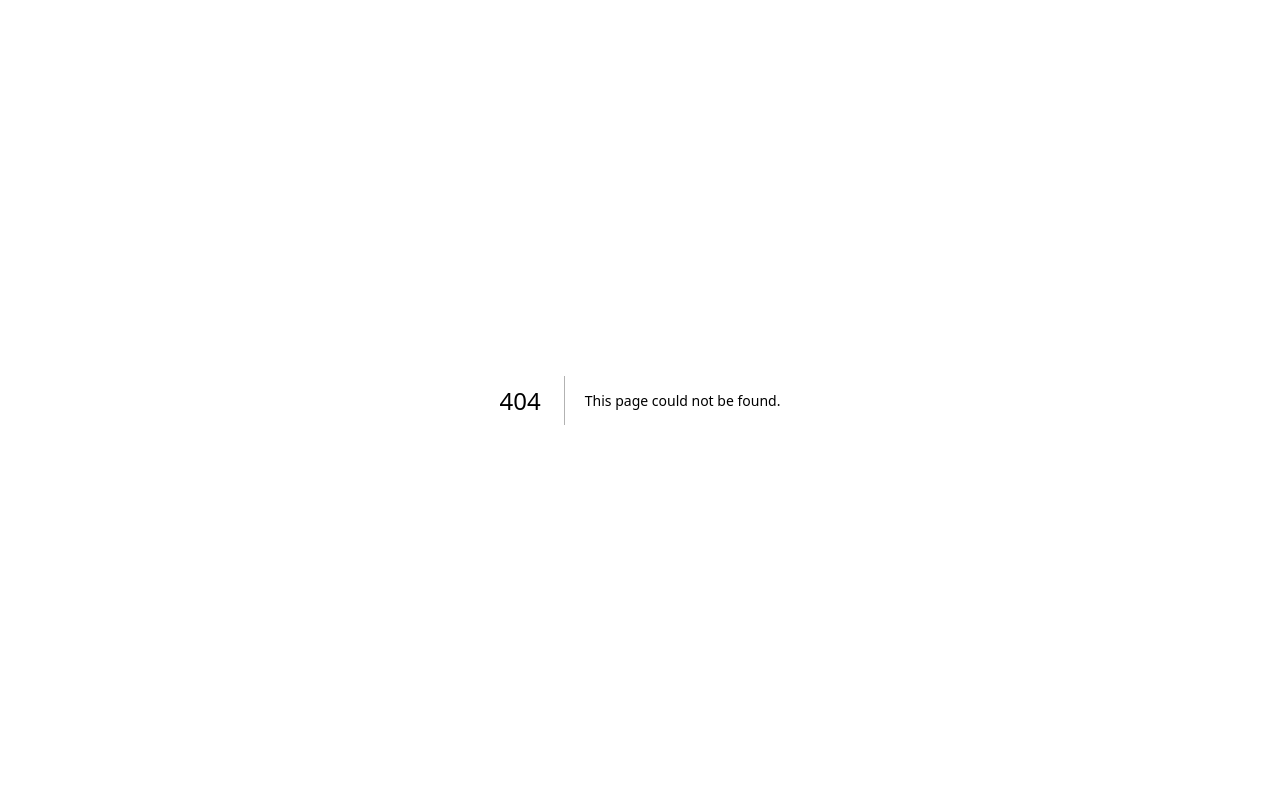
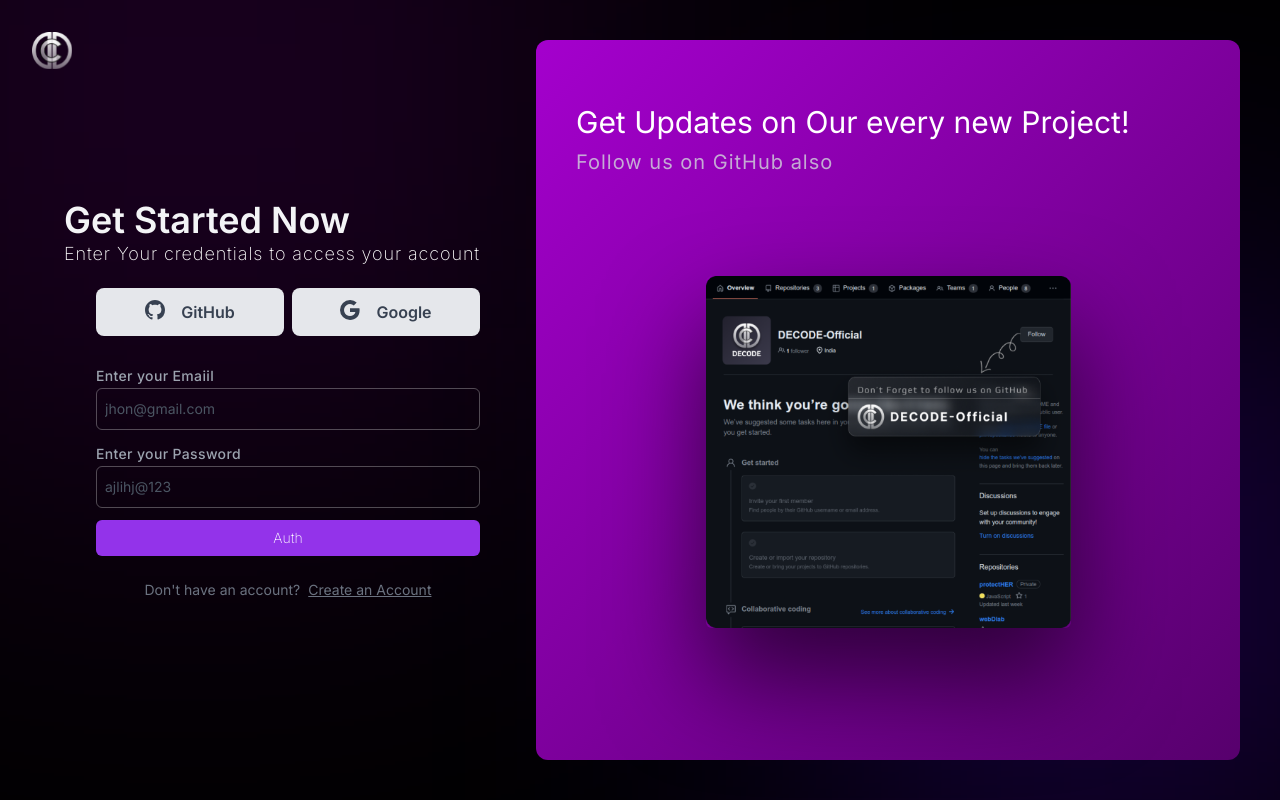
Before and after one commit to void-main1812/decode, a Next.js app: page /Auth in a window 1280 px wide. Before the commit this address had no page. Built offline with nearby package versions, Linux system fonts and the light colour scheme.

Commit message:
Completed: Auth page ui

```diff
--- a/app/(auth)/Login/page.tsx
+++ b/app/(auth)/Auth/page.tsx
@@ -4,6 +4,7 @@
 import Image from "next/image";
 import {Inter} from 'next/font/google'
 import Link from "next/link";
+import {AuthForm} from "@/app/(auth)/components/AuthForm";
 
 const inter = Inter({
     subsets: ["latin"],
@@ -11,19 +12,20 @@
 
 const Page = () => {
     return (
-        <div className={`h-[100vh] flex justify-between items-center p-10 relative ${inter.className}`}>
+        <div className={`h-[100vh] flex justify-between items-center w-full p-10 relative ${inter.className}`}>
             <div className='h-[40vw] w-[40vw] bg-[#CC00FF]/30 blur-[30vh] fixed left-[-5vw] z-0 top-[-20vh]'/>
             <div className='h-[40vw] w-[40vw] bg-[#6100FF]/30 blur-[20vh] fixed right-[-5vw] z-0 bottom-[-5vh]'/>
             <Link href={'/'}>
-                <Image src={'/images/Decode_logo.png'} alt={"Logo"} width={60} height={60}
+                <Image src={'/images/Decode_logo.png'} alt={"Logo"} width={40} height={40}
                        className='z-10 absolute top-8 left-8'/>
             </Link>
-            <div className='flex flex-col gap-4 justify-center items-center w-[40vw] z-10'>
-                <div className='flex flex-col gap-4 justify-center items-start'>
+            <div className='flex flex-col justify-center h-full items-center w-[35vw] z-10'>
+                <div className='flex flex-col justify-start w-full items-start'>
                     <h1 className='text-4xl font-semibold text-gray-100'>Get Started Now</h1>
                     <p className='text-lg text-white font-extralight tracking-wider'>Enter Your credentials to access
                         your account</p>
                 </div>
+                <AuthForm/>
             </div>
             <div
                 className='h-[90vh] w-[55vw] bg-gradient-to-br from-[#A400CD] to-[#57006D] gap-8 py-16 rounded-xl flex z-10 p-10 flex-col justify-center items-center'>
--- /dev/null
+++ b/app/(auth)/components/AuthForm.tsx
@@ -0,0 +1,176 @@
+"use client";
+
+import {useCallback, useEffect, useState} from "react";
+import {FieldValues, SubmitHandler, useForm} from "react-hook-form";
+import {Input} from "./Input";
+import Button from "@/app/components/Button";
+import AuthSocialButton from "./AuthSocialButton";
+import {BsGithub, BsGoogle} from "react-icons/bs";
+import axios from "axios";
+import {toast} from "react-hot-toast";
+import {signIn, useSession} from "next-auth/react";
+import {useRouter} from "next/navigation";
+
+type Variant = "LOGIN" | "REGISTER";
+export const AuthForm = () => {
+    // const session = useSession();
+    const router = useRouter();
+    const [variant, setVariant] = useState("LOGIN");
+    const [isLoading, setIsLoading] = useState(false);
+
+    // useEffect(() => {
+    //     if (session?.status === "authenticated") {
+    //         router.push("/users");
+    //     }
+    // }, [session?.status, router]);
+
+    const toggleVariant = useCallback(() => {
+        if (variant === "LOGIN") {
+            setVariant("REGISTER");
+        } else {
+            setVariant("LOGIN");
+        }
+    }, [variant]);
+
+    const {
+        register,
+        handleSubmit,
+        formState: {errors},
+    } = useForm<FieldValues>({
+        defaultValues: {
+            name: "",
+            email: "",
+            password: "",
+            // confirmPassword: "",         //this field is optional only for register
+        },
+    });
+
+    const onSubmit: SubmitHandler<FieldValues> = (data) => {
+        setIsLoading(true);
+
+        if (variant === "LOGIN") {
+            signIn("credentials", {
+                ...data,
+                redirect: false,
+            })
+                .then((callback) => {
+                    if (callback?.error) {
+                        toast.error("Invalid Credentials");
+                    }
+                    if (callback?.ok && !callback?.error) {
+                        toast.success("Logged In Successfully");
+                        router.push("/users");
+                    }
+                })
+                .finally(() => setIsLoading(false));
+        }
+
+        if (variant === "REGISTER") {
+            axios
+                .post("/api/register", data)
+                .then(() => {
+                    signIn("credentials", data);
+                    toast.success("Registered Successfully");
+                })
+                .catch(() => toast.error("Something went wrong"))
+                .finally(() => setIsLoading(false));
+        }
+    };
+
+    const socialAction = (action: string) => {
+        setIsLoading(true);
+        signIn(action, {redirect: false})
+            .then((callback) => {
+                if (callback?.error) {
+                    toast.error("Something went wrong");
+                }
+                if (callback?.ok && !callback?.error) {
+                    toast.success("Logged In Successfully");
+                }
+            })
+            .finally(() => setIsLoading(false));
+    };
+
+    return (
+        <>
+            <div className="sm:mx-auto w-full sm:w-[30vw] sm:max-w-md">
+                {/* Social Auth Buttons */}
+                <div className="mt-6 mb-6 flex gap-2">
+                    <AuthSocialButton
+                        title="GitHub"
+                        icon={BsGithub}
+                        onClick={() => socialAction("github")}
+                    />
+                    <AuthSocialButton
+                        title='Google'
+                        icon={BsGoogle}
+                        onClick={() => socialAction("google")}
+                    />
+                </div>
+                <form className="space-y-3" onSubmit={handleSubmit(onSubmit)}>
+                    {variant === "REGISTER" && (
+                        <Input
+                            id="name"
+                            errors={errors}
+                            label="Enter your Name"
+                            type="text"
+                            placeholder="John Doe"
+                            required={true}
+                            register={register}
+                            disabled={isLoading}
+                        />
+                    )}
+                    <Input
+                        id="email"
+                        errors={errors}
+                        label="Enter your Emaiil"
+                        required={true}
+                        type="email"
+                        placeholder="jhon@gmail.com"
+                        register={register}
+                        disabled={isLoading}
+                    />
+                    {variant === "REGISTER" && (
+                        <p className='text-sm font-medium text-purple-600 text-end cursor-pointer' >Forgot Password ?</p>
+                    )}
+                    <Input
+                        id="password"
+                        errors={errors}
+                        label="Enter your Password"
+                        type="password"
+                        required={true}
+                        placeholder="ajlihj@123"
+                        register={register}
+                        disabled={isLoading}
+                    />
+                    {/* {variant === "REGISTER" && (    //this field is optional only for register
+            <Input
+              id="confirmPassword"
+              errors={errors}
+              label="Confirm your Password"
+              type="password"
+              required={true}
+              placeholder="ajlihj@123"
+              register={register}
+              disabled={isLoading}
+            />
+          )} */}
+                    <Button fullWidth type="submit" disabled={isLoading}>
+                        {variant === "LOGIN" ? "Auth" : "Sign Up"}
+                    </Button>
+                </form>
+
+                <div className="flex gap-2 justify-center text-sm mt-6 px-2 text-gray-500">
+                    <div>
+                        {variant === "LOGIN"
+                            ? "Don't have an account?"
+                            : "Already have an account?"}
+                    </div>
+                    <div onClick={toggleVariant} className="underline cursor-pointer">
+                        {variant === "LOGIN" ? "Create an Account" : "Auth"}
+                    </div>
+                </div>
+            </div>
+        </>
+    );
+};
--- /dev/null
+++ b/app/(auth)/components/AuthSocialButton.tsx
@@ -0,0 +1,27 @@
+import React from "react";
+import {IconType} from "react-icons";
+
+interface AuthSocialButtonProps {
+    icon: IconType;
+    onClick: () => void;
+    title: string;
+}
+
+const AuthSocialButton: React.FC<AuthSocialButtonProps> = ({
+                                                               icon: Icon,
+                                                               onClick,
+                                                               title,
+                                                           }) => {
+    return (
+        <button
+            type="button"
+            onClick={onClick}
+            className="inline-flex w-full -translate-y-1 hover:translate-y-0 justify-center gap-4 rounded-lg bg-gray-200 font-semibold hover:scale-95 text-gray-700 px-4 py-3 transition-all duration-75 focus:outline-offset-0"
+        >
+            <Icon size={20}/>
+            <span>{title}</span>
+        </button>
+    );
+};
+
+export default AuthSocialButton;
--- /dev/null
+++ b/app/(auth)/components/Input.tsx
@@ -0,0 +1,73 @@
+"use client";
+
+import clsx from "clsx";
+import { FieldErrors, FieldValues, UseFormRegister } from "react-hook-form";
+import React from "react";
+
+interface InputProps {
+    label: string;
+    id: string;
+    type?: string;
+    required?: boolean;
+    register: UseFormRegister<FieldValues>;
+    errors: FieldErrors;
+    disabled?: boolean;
+    placeholder?: string;
+}
+
+export const Input: React.FC<InputProps> = ({
+                                                label,
+                                                id,
+                                                type,
+                                                required,
+                                                register,
+                                                errors,
+                                                disabled,
+                                                placeholder,
+                                            }) => {
+    return (
+        <div>
+            <label
+                htmlFor={id}
+                className="block text-sm tracking-wide font-medium leading-6 text-gray-400"
+            >
+                {label}
+            </label>
+            <div>
+                <input
+                    placeholder={placeholder}
+                    type={type}
+                    id={id}
+                    autoComplete={id}
+                    disabled={disabled}
+                    {...register(id, { required })}
+                    className={clsx(
+                        `
+          from-input
+          block
+          w-full
+          rounded-md
+          py-2
+          text-gray-100
+          bg-transparent
+          sm:bg-transparent
+          border-[1px]
+          border-gray-100/30
+          focus:outline-none
+          text-sm
+          placeholder:text-gray-600
+          focus:ring-2
+          focus:ring-inset
+          focus:ring-gray-500
+          sm:text-sm
+          sm:leading-6
+          px-2
+          `,
+                        errors[id] && "focus:ring-rose-500",
+                        disabled && "opacity-50 cursor-default"
+                    )}
+                />
+            </div>
+        </div>
+    );
+};
--- a/app/(site)/components/Header.tsx
+++ b/app/(site)/components/Header.tsx
@@ -35,7 +35,7 @@
         </a>
             </div>
             <div className="flex justify-center gap-4 items-center">
-                <Button type="button" onClick={() => router.push('/Login')}>
+                <Button type="button" onClick={() => router.push('/Auth')}>
                     JOIN NOW
                 </Button>
             </div>
--- a/app/components/Button.tsx
+++ b/app/components/Button.tsx
@@ -12,6 +12,7 @@
     ghost?: boolean;
     className?: string;
     secondary?: boolean;
+    fullWidth?: boolean;
 }
 
 const Button: React.FC<ButtonProps> = ({
@@ -22,7 +23,8 @@
                                            disabled,
                                            ghost,
                                            className,
-                                           secondary
+                                           secondary,
+                                           fullWidth,
                                        }) => {
     return (
         <button
@@ -47,6 +49,7 @@
                 ghost && "bg-transparent px-3 text-xl hover:bg-gray-100/30 ",
                 danger &&
                 "bg-rose-500 hover:bg-rose-700 focus-visible:outline-rose-900",
+                fullWidth && "w-full",
                 !ghost &&
                 !danger &&
                 !secondary &&
--- a/package.json
+++ b/package.json
@@ -18,9 +18,12 @@
     "eslint": "8.43.0",
     "eslint-config-next": "13.4.7",
     "next": "13.4.7",
+    "next-auth": "^4.22.1",
     "postcss": "8.4.24",
     "react": "18.2.0",
     "react-dom": "18.2.0",
+    "react-hook-form": "^7.45.1",
+    "react-hot-toast": "^2.4.1",
     "react-icons": "^4.10.1",
     "react-spring": "^9.7.2",
     "tailwindcss": "3.3.2",
```
Also changed, not shown: 1 other file (tests, documents, lock files or other folders).
